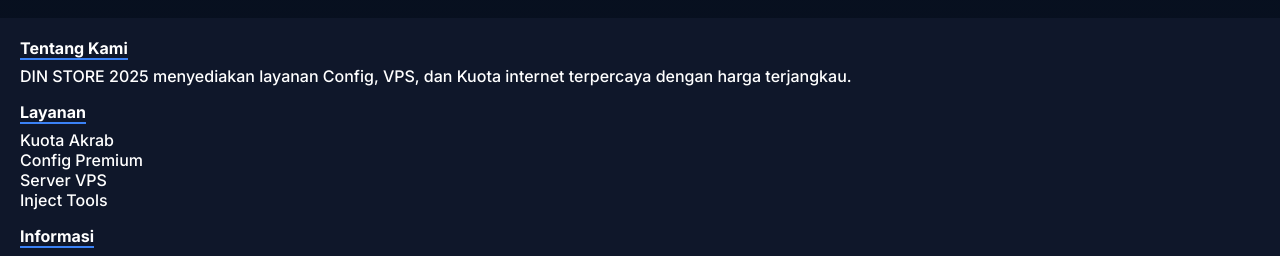
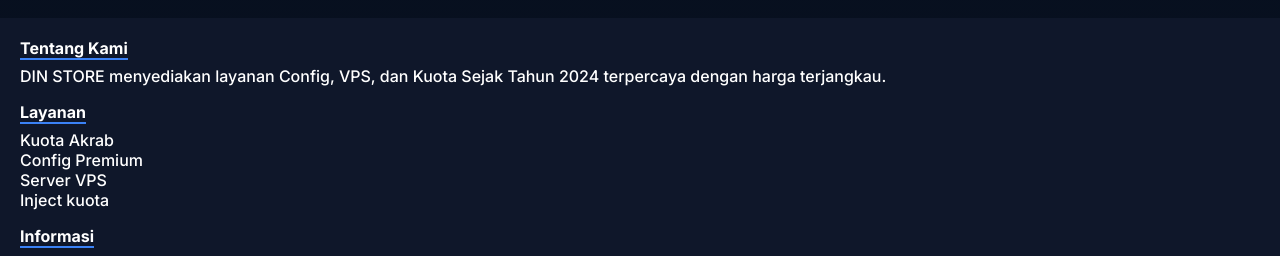
Before and after one commit to DINSTORE99/DIN-STORE-, a plain HTML site: page index.html in a window 1280 px wide. Shown: the part 2528-2784 px from the top of the page. Drawn offline with Linux system fonts and the light colour scheme.

Commit message:
index.html

```diff
--- a/index.html
+++ b/index.html
@@ -98,11 +98,11 @@
 <footer style="background:#0f172a;padding:20px;margin-top:20px;color:#fff">
   <div style="margin-bottom:16px">
     <h4 style="margin-bottom:6px;border-bottom:2px solid #3b82f6;display:inline-block">Tentang Kami</h4>
-    <p>DIN STORE 2025 menyediakan layanan Config, VPS, dan Kuota internet terpercaya dengan harga terjangkau.</p>
+    <p>DIN STORE menyediakan layanan Config, VPS, dan Kuota Sejak Tahun 2024 terpercaya dengan harga terjangkau.</p>
   </div>
   <div style="margin-bottom:16px">
     <h4 style="margin-bottom:6px;border-bottom:2px solid #3b82f6;display:inline-block">Layanan</h4>
-    <p>Kuota Akrab<br>Config Premium<br>Server VPS<br>Inject Tools</p>
+    <p>Kuota Akrab<br>Config Premium<br>Server VPS<br>Inject kuota</p>
   </div>
   <div style="margin-bottom:16px">
     <h4 style="margin-bottom:6px;border-bottom:2px solid #3b82f6;display:inline-block">Informasi</h4>
```
